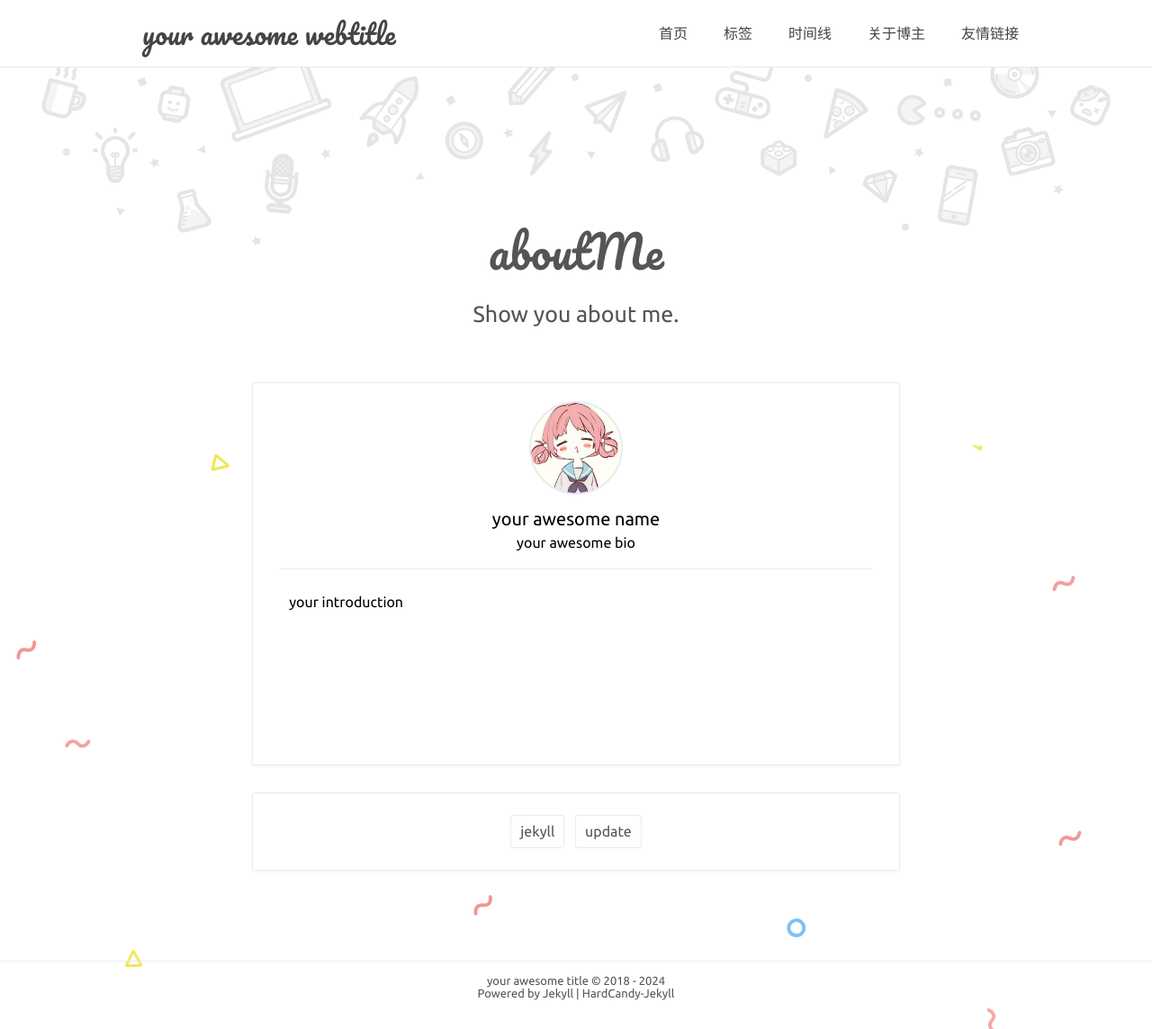
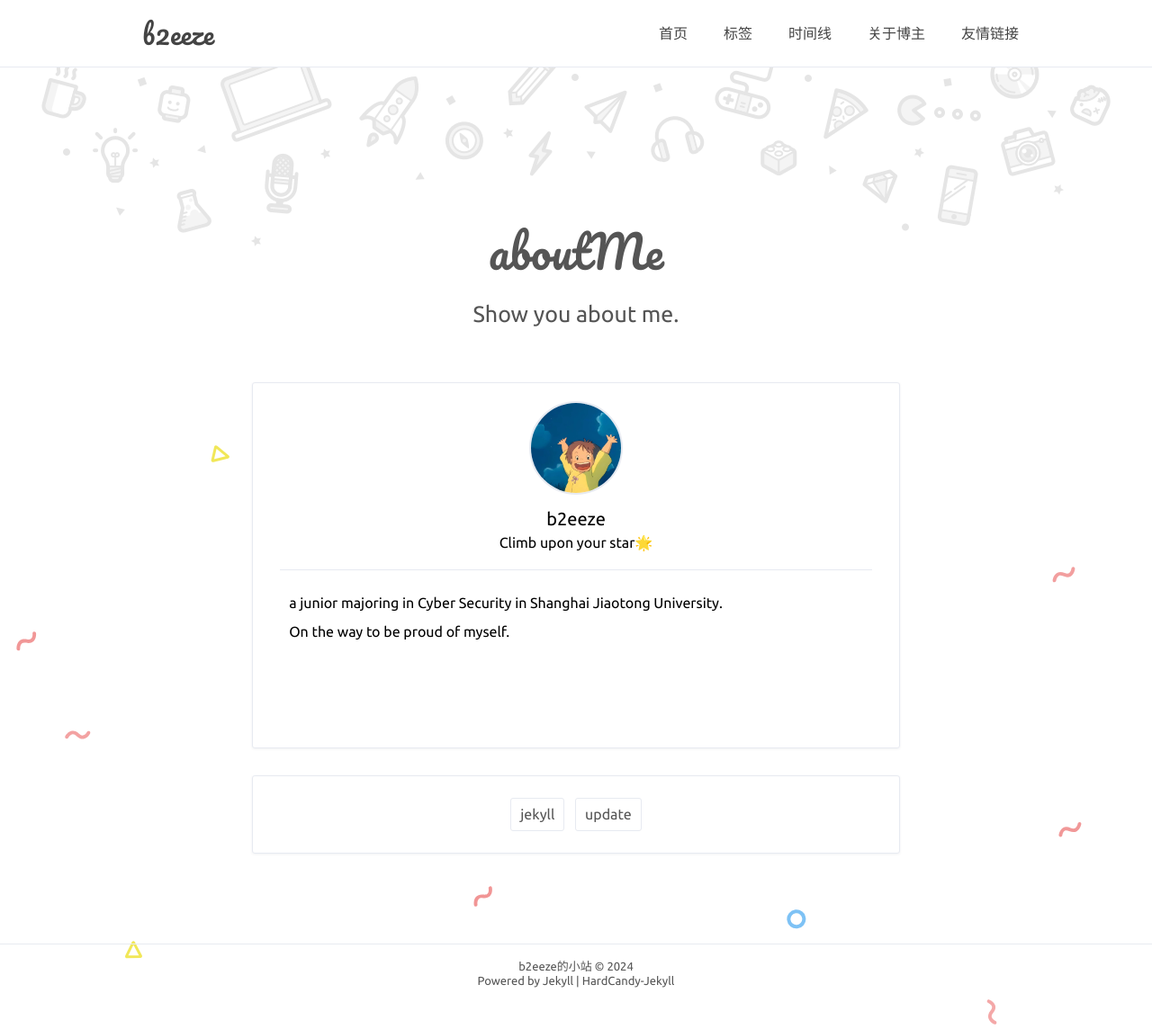
Before and after one commit to b2eeze/b2eeze.github.io, a Jekyll site: the page built from about.html, in a window 1280 px wide. Shown: the whole page at 90% size. Built offline with Jekyll 4.4.1, drawn with Linux system fonts in a browser that asks for light colours; comment, search, counter and statistics services are not loaded.

Commit message:
docs edit

```diff
--- a/_config.yml
+++ b/_config.yml
@@ -1,8 +1,8 @@
 # Site settings 配置站点
-title: 'your awesome title'
-description: 'your web description'
+title: 'b2eeze的小站'
+description: '欢迎来到我的博客🎉'
 keywords: 'your web keywords, another keywords'
-url: 'https://abc.github.io' # your host
+url: 'https://b2eeze.github.io' # your host
 
 # nav 中文字符空格：&emsp;
 nav: # 最佳体验 六个标签 且最好每个标签不超过4中文字
@@ -14,31 +14,36 @@ nav: # 最佳体验 六个标签 且最好每个标签不超过4中文字
 
 # 博主
 author: true
-name: 'your awesome name'
+name: 'b2eeze'
 NickName: 'your awesome nickname'
-webtitle: 'your awesome webtitle'
-bio: 'your awesome bio'
+webtitle: 'b2eeze'
+bio: 'Climb upon your star🌟'
 about: true
-aboutyou: 'your introduction'
-portraits: '/assets/profile.jpeg' # your portraits image file path
+aboutyou: '
+a junior majoring in Cyber Security in Shanghai Jiaotong University.
+<br>
+On the way to be proud of myself.
+<br>
+'
+portraits: '/assets/profile_1.jpg' # your portraits image file path
 
 # SNS
 SNS: true
 SNS-icon: #['Facebook', 'weibo', 'qq', 'github', 'Dribbble', 'Twitter', 'instagram', 'weixin', 'Codepen']
-  mail: 'mailto:abc@gmail.com'
+  mail: 'mailto:chenzichuan@sjtu.edu.cn'
   weixin: '' # 你的微信二维码存放的地址
-  qq: '' # 你的qq二维码存放的地址 or http://wpa.qq.com/msgrd?v=3&uin='你的QQ号'&site=qq&menu=yes
-  github: ''
-  Codepen: ''
-  weibo: ''
-  instagram: ''
-  Twitter: ''
-  Dribbble: ''
-  Facebook: ''
-  Google: ''
-  zhihu: ''
-  juejin: ''
-  twitch: ''
+  qq: 'http://wpa.qq.com/msgrd?v=3&uin=2420079837&site=qq&menu=yes' # 你的qq二维码存放的地址 or http://wpa.qq.com/msgrd?v=3&uin='你的QQ号'&site=qq&menu=yes
+  github: 'https://github.com/b2eeze'
+  # Codepen: ''
+  # weibo: ''
+  # instagram: ''
+  # Twitter: ''
+  # Dribbble: ''
+  # Facebook: ''
+  # Google: ''
+  # zhihu: ''
+  # juejin: ''
+  # twitch: ''
 
 # 分页
 paginate: 2
@@ -46,7 +51,7 @@ paginatepath: ['page:num']
 
 # since
 footer:
-  since: 2018
+  since: 2024
 
 # Markdown
 markdown: kramdown
@@ -64,13 +69,13 @@ friends:
 # 评论 最佳体验 在disqus、livere和Gitment之间三选一
 # disqus 评论
 disqus: false
-disqus_url: '' # https://abc.disqus.com/embed.js
+disqus_url: 'https://abc.disqus.com/embed.js' # https://abc.disqus.com/embed.js
 # 来必力评论
-livere: true
+livere: false
 livere_uid: 'MTAyMC8zNDI2OS8xMDgwNg==' # MTAyMC8zNDI2OS8xMDgwNg==
 # Gitment评论 OAuth Application
-Gitment: false
-Gitment_owner: ''  # github用户名
+Gitment: true
+Gitment_owner: 'b2eeze'  # github用户名
 Gitment_repo: ''  # github博客存放的仓库名
 client_id: ''  # 注册 OAuth Application 后获得的 client_id
 client_secret: ''  # 注册 OAuth Application 后获得的 client_secret
```
Also changed, not shown: assets/profile_1.jpg (added), 9 other files.
